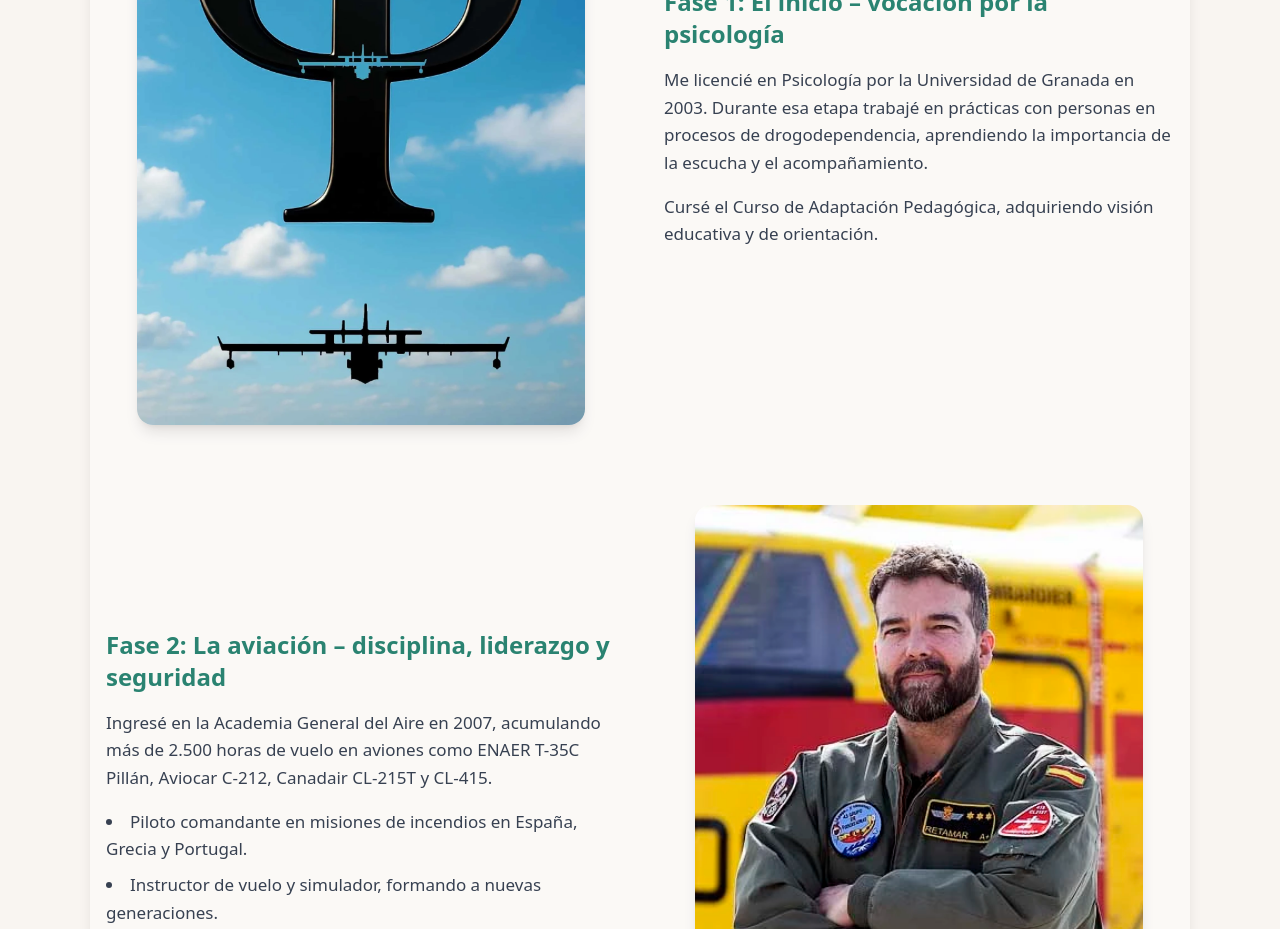
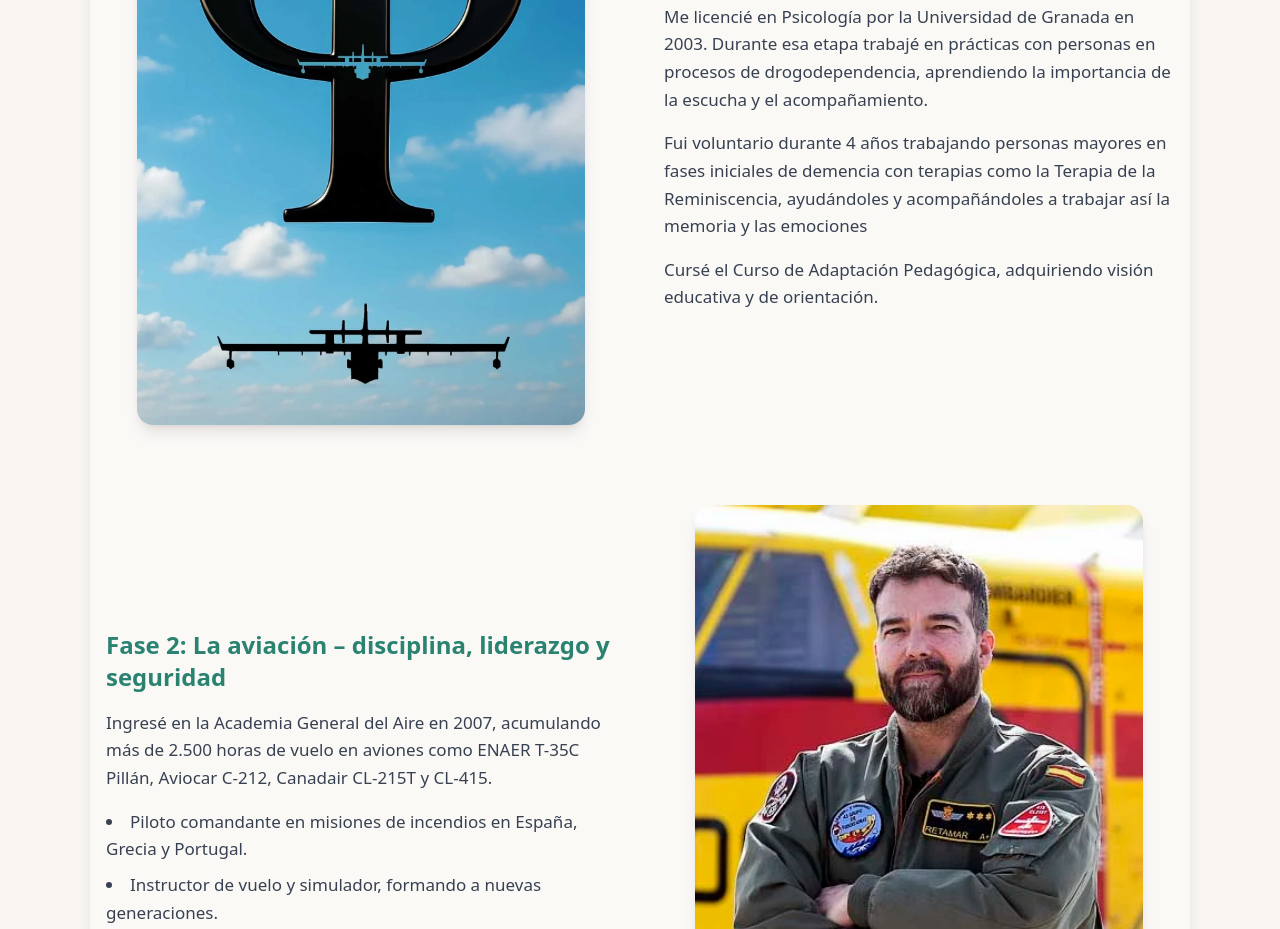
Before and after one commit to psicopiloto/psicopilotopage1, a Next.js app: page /sobre-mi in a window 1280 px wide. Shown: the part 1180-2109 px from the top of the page. Built offline with nearby package versions, Linux system fonts and the light colour scheme.

Commit message:
Update sobre-mi.js

```diff
--- a/pages/sobre-mi.js
+++ b/pages/sobre-mi.js
@@ -17,6 +17,7 @@ export default function SobreMi() {
       alt: "Jose Carlos Rodríguez estudiando psicología en la Universidad de Granada",
       content: [
         "Me licencié en Psicología por la Universidad de Granada en 2003. Durante esa etapa trabajé en prácticas con personas en procesos de drogodependencia, aprendiendo la importancia de la escucha y el acompañamiento.",
+        "Fui voluntario durante 4 años trabajando personas mayores en fases iniciales de demencia con terapias como la Terapia de la Reminiscencia, ayudándoles y acompañándoles a trabajar así la memoria y las emociones ",
         "Cursé el Curso de Adaptación Pedagógica, adquiriendo visión educativa y de orientación.",
       ],
     },
```
